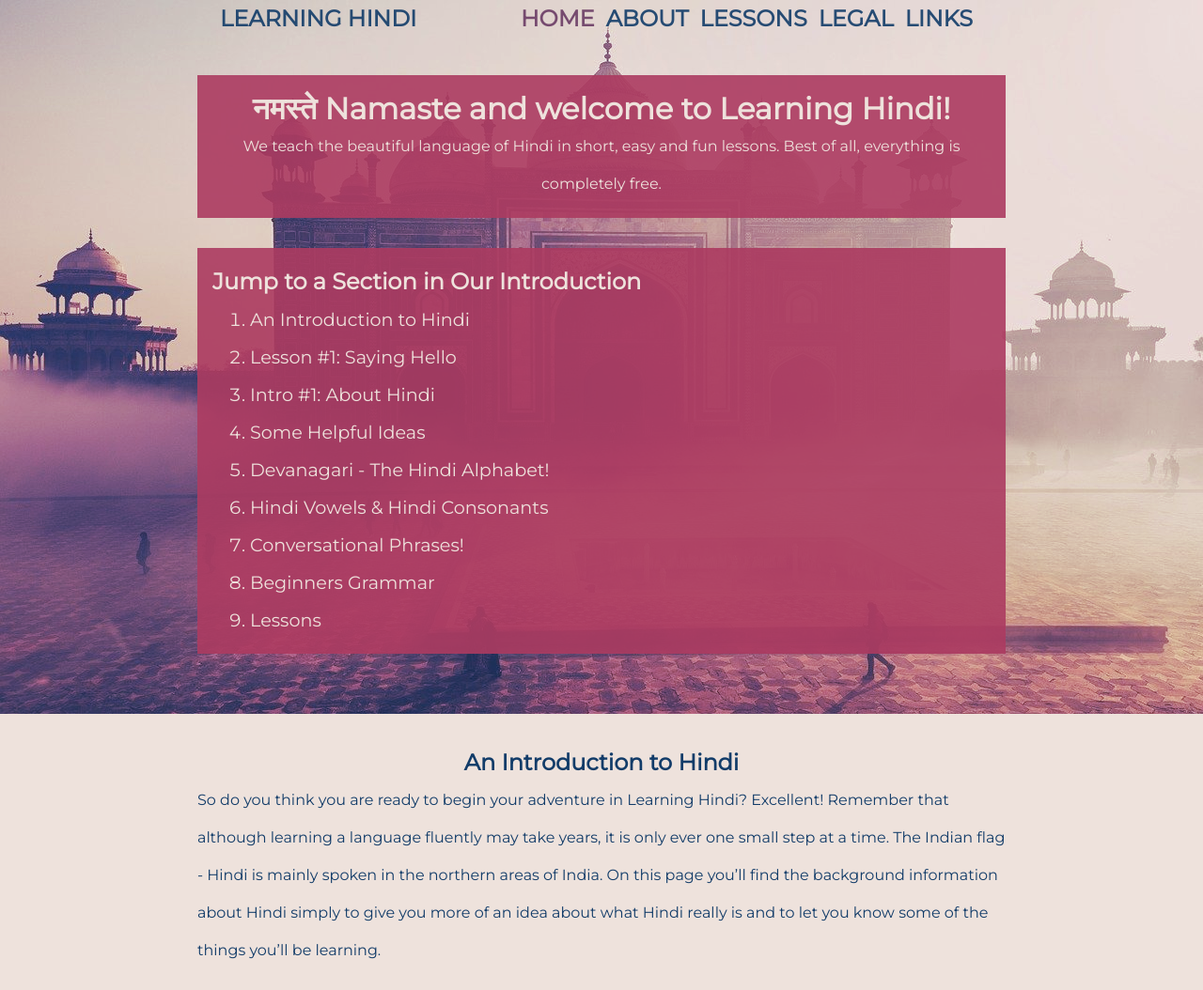
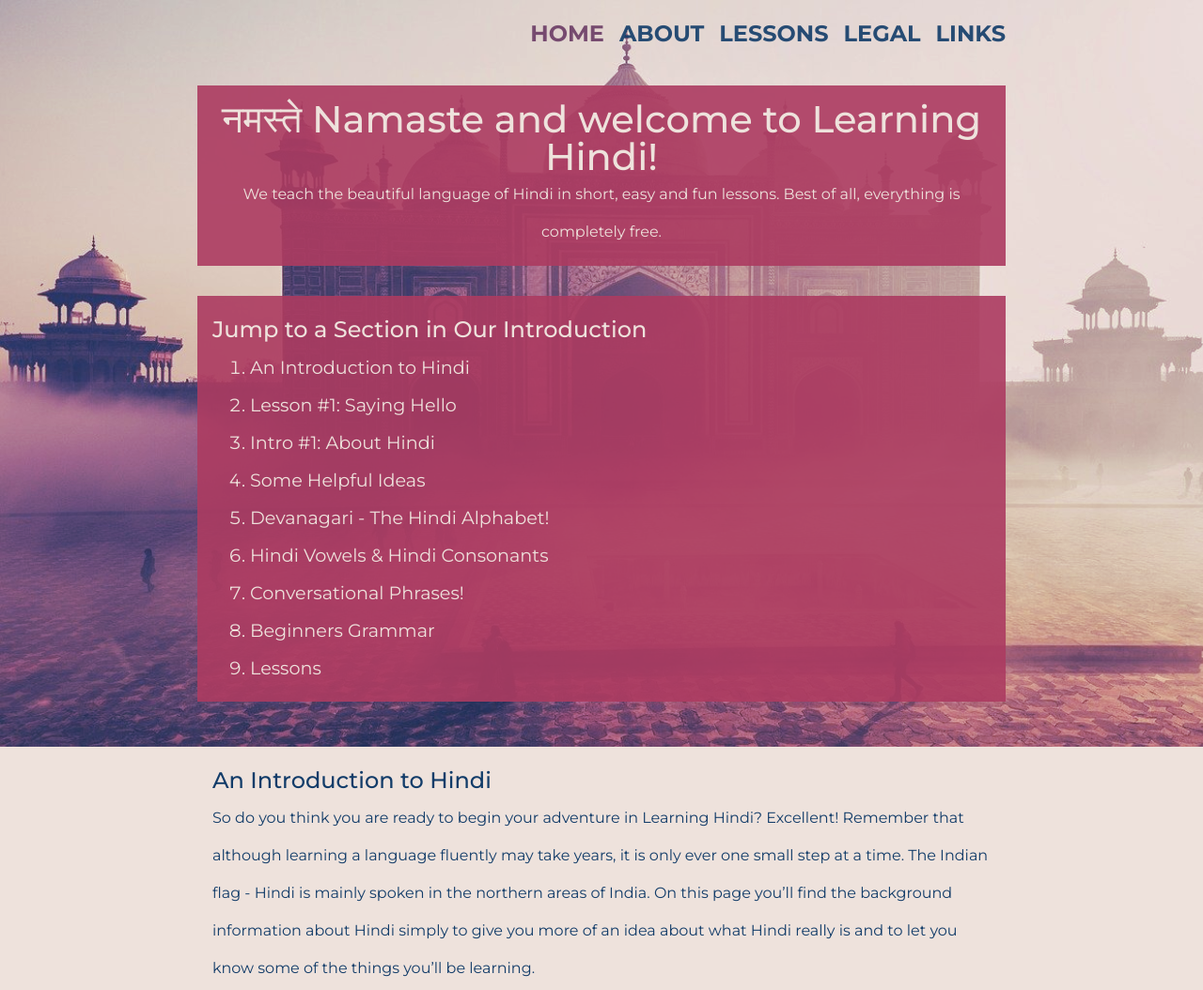
Before and after one commit to emcrusta/hindi-learning-mobile, a plain HTML site: page index.html in a window 1280 px wide. Shown: the top 1054 px of the page at 94% size. Drawn offline with nearby package versions, Linux system fonts and the light colour scheme.

Commit message:
update menu and clean up css

```diff
--- a/css/menu.css
+++ b/css/menu.css
@@ -54,9 +54,12 @@
 }
 
 .nav {
+	display: flex;
+	justify-content: space-between;
 	position: absolute;
+	overflow: hidden;
 	top: 0;
-	left: 0;
+	right: 0;
 	width: 100%;
 	opacity: 0.9;
 	visibility: hidden;
@@ -66,29 +69,18 @@
 	visibility: visible;
 }
 
-.intro-title {
-	position: absolute;
-	top: 0;
-	left: 0;
-	display: inline-block;
-	width: 50%;
-	padding-left: 1em;
-	font-size: 1.5rem;
-	text-transform: uppercase;
-	visibility: visible;
-}
-
 .menu-nav {
+	text-align: center;
 	background: var(--light);
 	display: flex;
-	flex-flow: column wrap;
-	align-items: center;
-	justify-content: center;
-	height: 100vh;
+	flex-direction: column;
+	justify-content: space-evenly;
 	overflow: hidden;
-	padding: 2em;
+	padding: 4em;
 	list-style-type: none;
 	transform: translateY(-100%);
+	width: 100%;
+	height: 100vh;
 }
 
 .menu-nav.open {
@@ -100,7 +92,6 @@
 }
 
 .menu-nav-link {
-	display: inline-block;
 	font-size: 2rem;
 	padding: 1em 0;
 	text-transform: uppercase;
@@ -111,43 +102,33 @@
 	color: var(--primary);
 }
 
-@media screen and (min-width: 760px) {
+@media screen and (min-width: 600px) {
 	.menu-btn {
 		visibility: hidden;
 	}
 
 	.nav {
-		position: absolute;
-		top: 0;
-		right: 0;
-		margin: 0 auto;
-		max-width: 860px;
+		position: relative;
+		justify-content: space-between;
+		align-items: center;
 		visibility: visible;
 	}
 
-	.intro-title {
-		width: 40%;
-		padding-left: 1em;
+	.menu-nav {
+		flex-direction: row;
+		justify-content: flex-end;
+		height: auto;
+		padding: 0;
+		transform: translateY(0);
+		background: transparent;
 	}
 
-	.menu-nav {
-		display: inline;
-		padding: 0;
-		float: right;
-		width: 60%;
-		background: transparent;
-		list-style-type: none;
-		overflow: hidden;
-		transform: translateY(0);
+	.menu-nav-item + .menu-nav-item {
+		margin-left: 1em;
 	}
 
 	.menu-nav-link {
-		display: inline;
 		font-size: 1.5rem;
-		padding: 0;
-		float: left;
-		padding-right: 0.5em;
-		text-decoration: none;
 	}
 
 	.menu-nav li:hover {
--- a/css/index.css
+++ b/css/style.css
@@ -1,4 +1,4 @@
-@import url('https://fonts.googleapis.com/css2?family=Kalam:wght@400;700&family=Montserrat&display=swap');
+@import url('https://fonts.googleapis.com/css2?family=Kalam&family=Montserrat:wght@400;500;700&display=swap');
 :root {
 	--primary: rgb(172, 59, 97);
 	--primary-trans: rgb(172, 59, 97, 0.9);
@@ -9,7 +9,9 @@
 	--light: rgb(238, 226, 220);
 }
 
-* {
+*,
+*::before,
+*::after {
 	box-sizing: border-box;
 	margin: 0;
 }
@@ -23,6 +25,12 @@ body {
 	color: var(--secondary);
 	line-height: 2.5em;
 	background-color: var(--light);
+}
+
+h1,
+h2,
+h3 {
+	font-weight: 500;
 }
 
 h1 {
@@ -40,8 +48,13 @@ a {
 	color: var(--secondary);
 }
 
-.home-container {
-	text-align: center;
+.container {
+	margin: 0 auto;
+	max-width: 860px;
+}
+
+.header {
+	padding: 1em;
 }
 
 .intro-background {
@@ -49,25 +62,21 @@ a {
 	background-size: cover;
 	background-blend-mode: hard-light;
 	min-height: 50vh;
-	padding: 2em;
-	padding-top: 3em;
 }
 
 .intro-desc-container {
+	text-align: center;
 	color: var(--light);
-	margin: 2em auto;
-	max-width: 860px;
+	margin: 2em 0;
 	padding: 1em;
 	background-color: var(--primary-trans);
 }
 
 .toc {
 	color: var(--light);
-	margin: 2em auto;
+	margin: 2em 0;
 	padding: 1em;
-	text-align: left;
 	background-color: var(--primary-trans);
-	max-width: 860px;
 }
 
 .toc a {
@@ -78,21 +87,19 @@ a {
 
 .toc a:hover {
 	color: var(--secondary);
-	font-weight: 700;
+	font-weight: 500;
 }
 
-.main-content .main-card {
-	padding: 2em;
+.content-card {
+	padding: 1em 0;
 }
 
-.main-content p {
-	margin: 0 auto;
-	text-align: left;
-	max-width: 860px;
+.dark {
+	background-color: rgb(186, 178, 181, 0.1);
 }
 
-.dark-card {
-	background-color: rgb(186, 178, 181, 0.1);
+.card-text {
+	padding: 0 1em;
 }
 
 .lesson-container {
--- a/index.html
+++ b/index.html
@@ -6,18 +6,19 @@
 		<meta name="viewport" content="width=device-width, initial-scale=1.0" />
 		<title>Mobile Mockup</title>
 		<link rel="stylesheet" href="./css/bootstrap.min.css" />
-		<link rel="stylesheet" href="./css/index.css" />
+		<link rel="stylesheet" href="./css/style.css" />
 		<link rel="stylesheet" href="./css/menu.css" />
 		<link rel="stylesheet" href="./css/top-button.css" />
 		<link href="./static/css/main.20efbc2f.chunk.css" rel="stylesheet" />
 	</head>
 	<body>
-		<header class="header-container">
+		<header>
+			<div class="intro-background header">
+				<div class="container">
 			<div class="menu-btn">
 				<span class="menu-btn-burger"></span>
 			</div>
 			<nav class="nav">
-				<h1 class="intro-title">Learning Hindi</h1>
 				<ul class="menu-nav">
 					<li class="menu-nav-item active">
 						<a href="#" class="menu-nav-link">Home</a>
@@ -36,13 +37,8 @@
 					</li>
 				</ul>
 			</nav>
-		</header>
-		<button onclick="topFunction()" id="topBtn" title="Go to top"></button>
-		<main class="home-container">
-			<div class="intro-background">
-				<div class="intro-container">
 					<div class="intro-desc-container">
-						<h2 class="intro-desc">
+						<h1 class="intro-desc">
 							नमस्ते Namaste and welcome to Learning Hindi!
 						</h2>
 						We teach the beautiful language of Hindi in short, easy
@@ -53,34 +49,27 @@
 						<h3 class="toc-title">
 							Jump to a Section in Our Introduction
 						</h3>
-						<ol class="toc-contents">
-							<a href="#sec-one"
-								><li>An Introduction to Hindi</li></a
-							>
-							<a href="#sec-two"
-								><li>Lesson #1: Saying Hello</li></a
-							>
-							<a href="#sec-three"
-								><li>Intro #1: About Hindi</li></a
-							>
+						<ol>
+							<a href="#sec-one"><li>An Introduction to Hindi</li></a>
+							<a href="#sec-two"><li>Lesson #1: Saying Hello</li></a>
+							<a href="#sec-three"><li>Intro #1: About Hindi</li></a>
 							<a href="#sec-four"><li>Some Helpful Ideas</li></a>
-							<a href="#sec-five"
-								><li>Devanagari - The Hindi Alphabet!</li></a
-							>
-							<a href="#sec-six"
-								><li>Hindi Vowels & Hindi Consonants</li></a
-							>
-							<a href="#sec-seven"
-								><li>Conversational Phrases!</li></a
-							>
+							<a href="#sec-five"><li>Devanagari - The Hindi Alphabet!</li></a>
+							<a href="#sec-six"><li>Hindi Vowels & Hindi Consonants</li></a>
+							<a href="#sec-seven"><li>Conversational Phrases!</li></a>
 							<a href="#sec-eight"><li>Beginners Grammar</li></a>
 							<a href="#sec-nine"><li>Lessons</li></a>
 						</ol>
+
 					</div>
 				</div>
 			</div>
+		</header>
+		<button onclick="topFunction()" id="topBtn" title="Go to top"></button>
+		<main class="">
 			<div class="main-content">
-				<div class="main-card" id="sec-one">
+				<div class="content-card" id="sec-one">
+					<div class="container card-text">
 						<h3>An Introduction to Hindi</h3>
 						<p>
 							So do you think you are ready to begin your adventure in
@@ -94,7 +83,9 @@
 							be learning.
 						</p>
 					</div>
-				<div class="dark-card main-card" id="sec-two">
+				</div>
+				<div class="content-card dark" id="sec-two">
+					<div class="container card-text">
 						<h3>Lesson #1: Saying Hello</h3>
 						<p>
 							So let’s get straight to it and learn our first Hindi
@@ -104,7 +95,9 @@
 							Hindi…
 						</p>
 					</div>
-				<div class="main-card" id="sec-three">
+				</div>
+				<div class="content-card" id="sec-three">
+					<div class="container card-text">
 						<h3>Intro #1: About Hindi</h3>
 						<p>
 							And because I’m feeling rather nice and kind I’m going
@@ -113,7 +106,9 @@
 							learning any language in fact!)
 						</p>
 					</div>
-				<div class="dark-card main-card" id="sec-four">
+				</div>
+				<div class="content-card dark" id="sec-four">
+					<div class="container card-text">
 						<h3>Some Helpful Ideas</h3>
 						<p>
 							Learning a language may seem very scary, but don’t
@@ -125,12 +120,11 @@
 							here:
 						</p>
 					</div>
-				<div class="dark-card">
+				</div>
+				<div class="content-card" id="sec-five">
+					<div class="container card-text">
 						<h3>Try Our Devanagari Flashcard Game!</h3>
 						<div id="flashcard_container"></div>
-				</div>
-
-				<div class="main-card" id="sec-five">
 						<p>
 							And thats the Introduction finished! That wasn’t so bad
 							was it? Well I sure hope not because we still have so
@@ -138,7 +132,9 @@
 							into several main sections;
 						</p>
 					</div>
-				<div class="main-card" id="sec-six">
+				</div>
+				<div class="content-card dark" id="sec-six">
+					<div class="container card-text">
 						<h3>Hindi Vowels Hindi Consonants</h3>
 						<p>
 							Just like English, Hindi is made of Vowels and
@@ -151,7 +147,9 @@
 							important thing! So visit…
 						</p>
 					</div>
-				<div class="dark-card main-card" id="sec-seven">
+				</div>
+				<div class="content-card" id="sec-seven">
+					<div class="container card-text">
 						<h3>Conversational Phrases!</h3>
 						<p>
 							Understanding grammar rules is the foundation to
@@ -159,7 +157,9 @@
 							boring! So check out…
 						</p>
 					</div>
-				<div class="main-card" id="sec-eight">
+				</div>
+				<div class="content-card dark" id="sec-eight">
+					<div class="container card-text">
 						<h3>Beginners Grammar</h3>
 						<p>
 							Was that all too easy? Do you want something more
@@ -179,7 +179,8 @@
 						</p>
 					</div>
 				</div>
-			<div class="dark-card lesson-container">
+			</div>
+			<div class="lesson-container">
 				<h1 class="lesson-heading" id="sec-nine">Hindi Lessons</h1>
 				<a href="#">
 					<div class="lesson-card">
@@ -236,6 +237,7 @@
 							lessons from complete beginners to an intermediate
 							level.
 						</p>
+						<br/>
 						<p class="text-justify">
 							This version of Learning-Hindi.com is hosted by
 							GitHub and is a mobile redesign of the original
```
Lines whose indentation alone changed are shown as unchanged.
